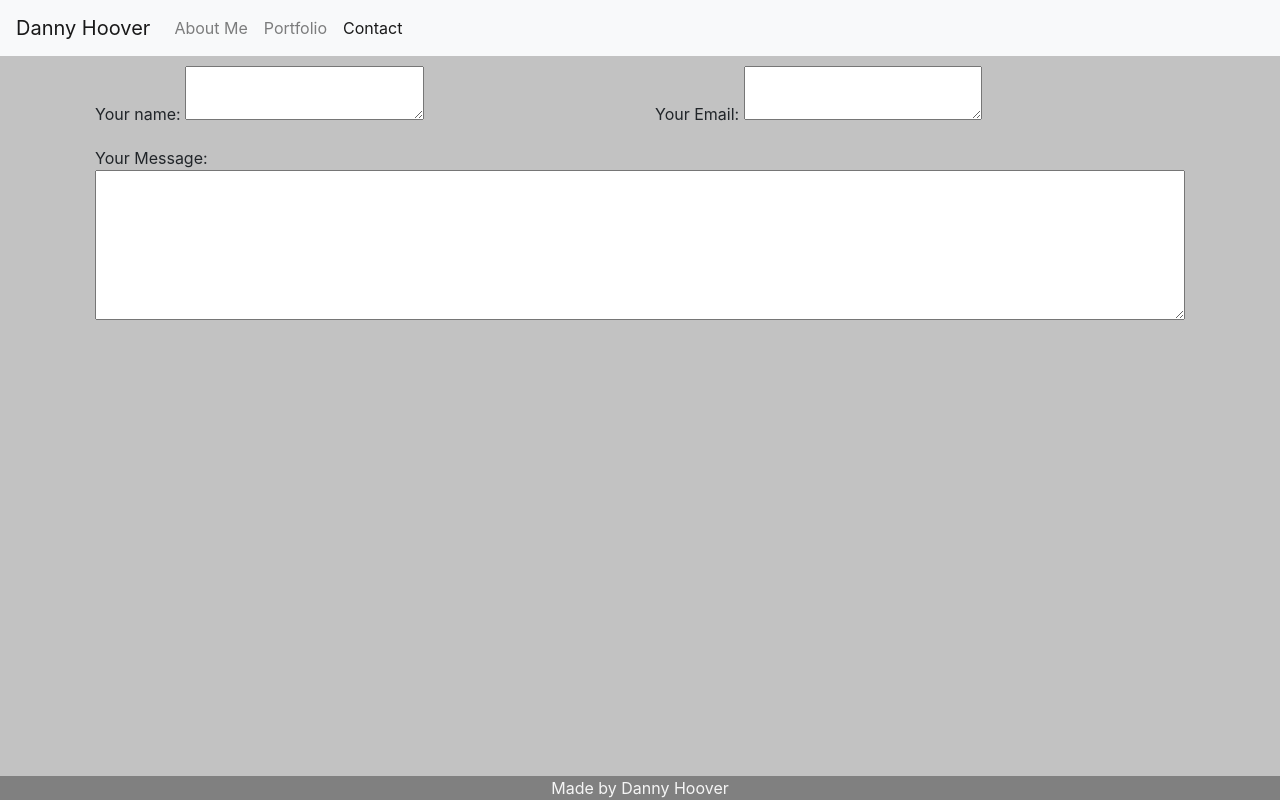
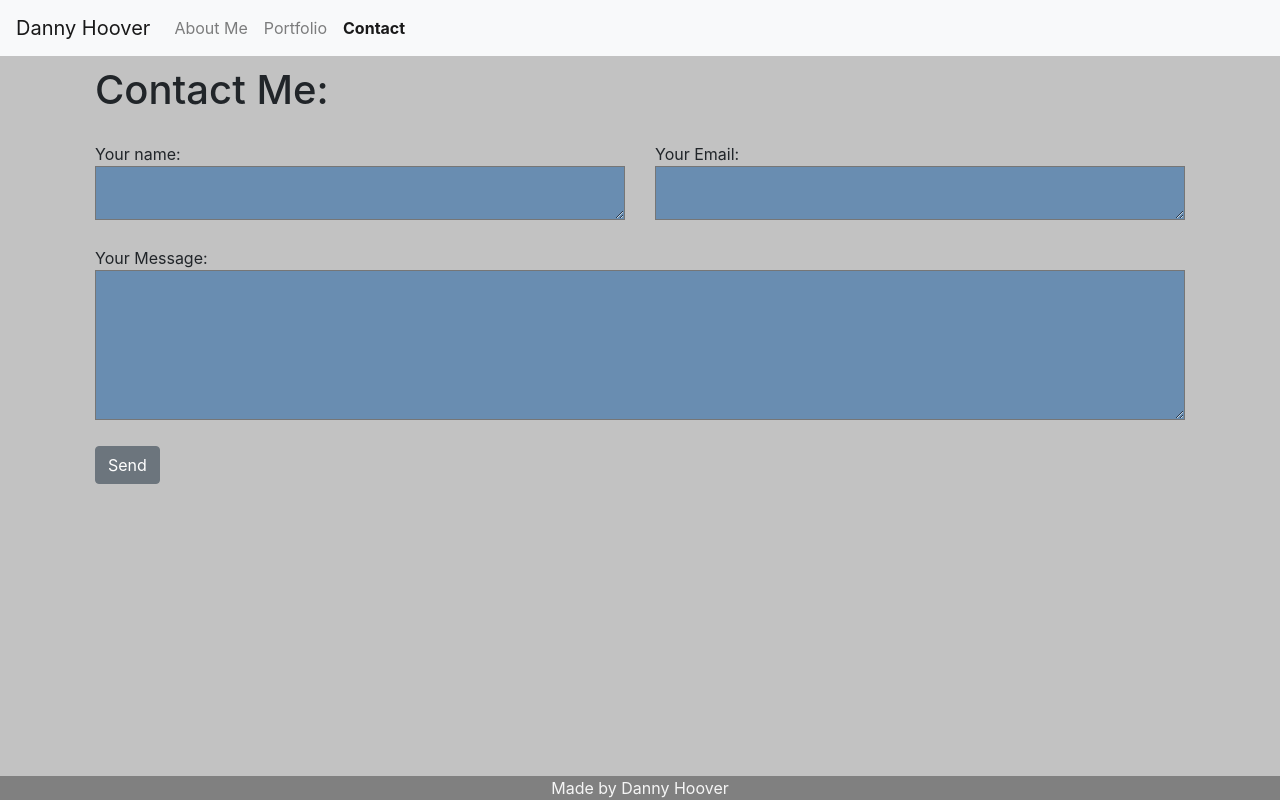
Before and after one commit to dannyhoover/Portfolio, a plain HTML site: page index.html in a window 1280 px wide. Both pictures are taken after a click on the link "Contact". Drawn offline with nearby package versions, Linux system fonts and the light colour scheme.

Commit message:
Functional and styled right, need pictures

```diff
--- a/script.js
+++ b/script.js
@@ -16,7 +16,7 @@ aboutLink.on("click", function (event) {
     event.preventDefault();
     $("#about-page").empty();
     $("#portfolio-page").empty();
-    $("#contact-me").empty();
+    $("#contact-page").empty();
     displayAboutPage();
 });
 
@@ -25,7 +25,7 @@ portfolioLink.on("click", function (event) {
     event.preventDefault();
     $("#about-page").empty();
     $("#portfolio-page").empty();
-    $("#contact-me").empty();
+    $("#contact-page").empty();
     displayPortfolioPage();
 });
 
@@ -34,7 +34,7 @@ contactLink.on("click", function (event) {
     event.preventDefault();
     $("#about-page").empty();
     $("#portfolio-page").empty();
-    $("#contact-me").empty();
+    $("#contact-page").empty();
     displayContactPage();
 });
 
@@ -90,7 +90,7 @@ function displayPortfolioPage() {
     const portfolioLink1 = $("<a>").attr("href", "https://jackryansmith.github.io/Group-work/").attr("src", "./assets/group-project-img.jpg").attr("target", "_blank").appendTo(portfolioItem1);
     const portfolioPic1 = $("<img>").addClass("mr-3 border").attr("alt", "My Sports Page").appendTo(portfolioLink1);
     const portfolioItemBody1 = $("<div>My Sports Page</div>").addClass("item-header").appendTo(portfolioItem1);
-    const portfolioItemText1 = $("<h5>").addClass("item-text").text("This was my first group project. My team came up with the idea for a sports info web app that called on iSports API to return local sports data.").appendTo(portfolioItemBody1);
+    const portfolioItemText1 = $("<h5>").addClass("item-text").text("My first group project. My team came up with the idea for a sports info web app that called on iSports API to return local sports data.").appendTo(portfolioItemBody1);
 
     // item 2
     const portfolioCol2 = $("<div>").addClass("col-md-6").appendTo(portfolioRow1);
@@ -109,7 +109,7 @@ function displayPortfolioPage() {
     const portfolioLink3 = $("<a>").attr("href", "https://dannyhoover.github.io/Calendar/02-Homework/Develop/").attr("src", "...").attr("target", "_blank").appendTo(portfolioItem3);
     const portfolioPic3 = $("<img>").addClass("mr-3 border").attr("alt", "Calendar App").appendTo(portfolioLink3);
     const portfolioItemBody3 = $("<div>Calendar App</div>").addClass("item-header").appendTo(portfolioItem3);
-    const portfolioItemText3 = $("<h5>").addClass("item-text").text("This calendar app lets the user put in data for each hour of the day and save the whole schedule.").appendTo(portfolioItemBody3);
+    const portfolioItemText3 = $("<h5>").addClass("item-text").text("A calendar app lets the user put in data for each hour of the day and save the whole schedule.").appendTo(portfolioItemBody3);
 
     // item 4
     const portfolioCol4 = $("<div>").addClass("col-md-6").appendTo(portfolioRow2);
@@ -143,6 +143,9 @@ function displayContactPage() {
     document.getElementById("nav-item-about").className = "nav-item";
     document.getElementById("nav-item-portfolio").className = "nav-item";
     document.getElementById("nav-item-contact").className = "nav-item active";
+    const contactHeaderRow = $("<div>").addClass("row").appendTo(contactPage);
+    const contactMeHeaderCol = $("<div>").addClass("col-md-3").appendTo(contactHeaderRow);
+    const contactMeHeaderText = $("<h1>").text("Contact Me: ").appendTo(contactMeHeaderCol);
 
     // contact fields
     const contactPageRow1 = $("<div>").addClass("row").appendTo(contactPage);
@@ -155,4 +158,7 @@ function displayContactPage() {
     const messageText = $("<textarea>").addClass("message-text").appendTo(messageDiv);
 
     // submit button
+    const submitBtnRow = $("<div>").addClass("row").appendTo(contactPage);
+    const submitBtnCol = $("<div>").addClass("col-md-2").appendTo(submitBtnRow)
+    const submitBtn = $("<button>").addClass("btn btn-secondary").text("Send").appendTo(submitBtnCol);
 }
--- a/style.css
+++ b/style.css
@@ -1,3 +1,7 @@
+.nav-item.active {
+    font-weight: bold;
+}
+
 
 /* portfolio */
 
@@ -90,19 +94,20 @@ p {
 }
 
 .name-text {
-    width: 45%;
+    width: 100%;
+    background-color: #698db1;
 }
 
 .email-text {
-    width: 45%;
-    clear: both;
+    width: 100%;
+    background-color: #698db1;
 }
 
 .message-text {
     width: 100%;
     height: 150px;
+    background-color: #698db1;
 }
-
 
 /* footer */
 footer {
```
